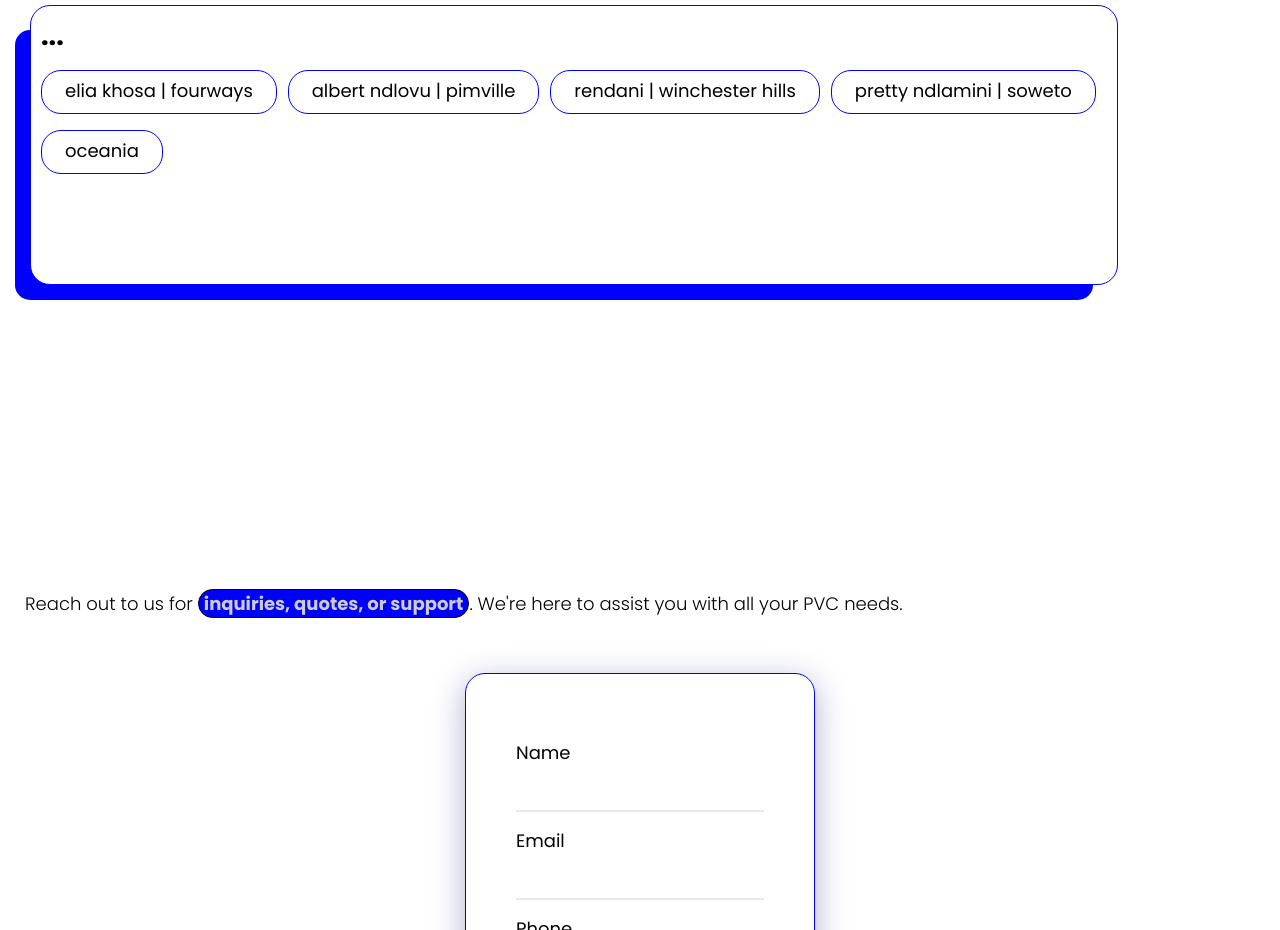
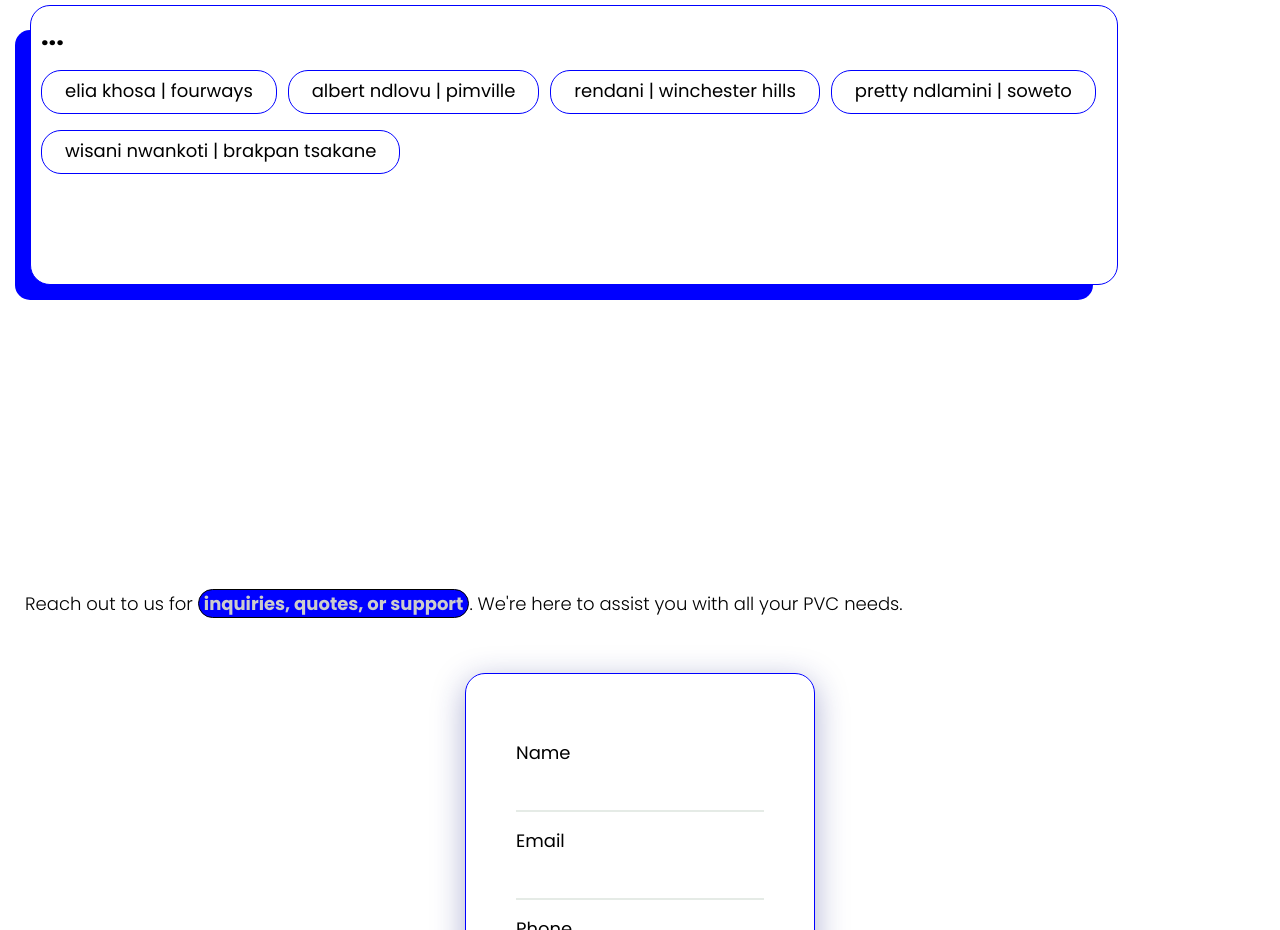
Before and after one commit to occxlnce/Expresspvcs, a plain HTML site: page index.html in a window 1280 px wide. Shown: the part 4480-5410 px from the top of the page. Drawn offline with nearby package versions, Linux system fonts and the light colour scheme.

Commit message:
Update index.html

```diff
--- a/index.html
+++ b/index.html
@@ -236,7 +236,7 @@ inside">Wedge Awnings
       <li class="tag__name">Albert Ndlovu | Pimville</li>
       <li class="tag__name">Rendani | Winchester Hills</li>
       <li class="tag__name">Pretty Ndlamini | Soweto</li>
-      <li class="tag__name">Oceania</li>
+      <li class="tag__name">Wisani Nwankoti | Brakpan Tsakane</li>
 
     </ul>
   </div>
```
